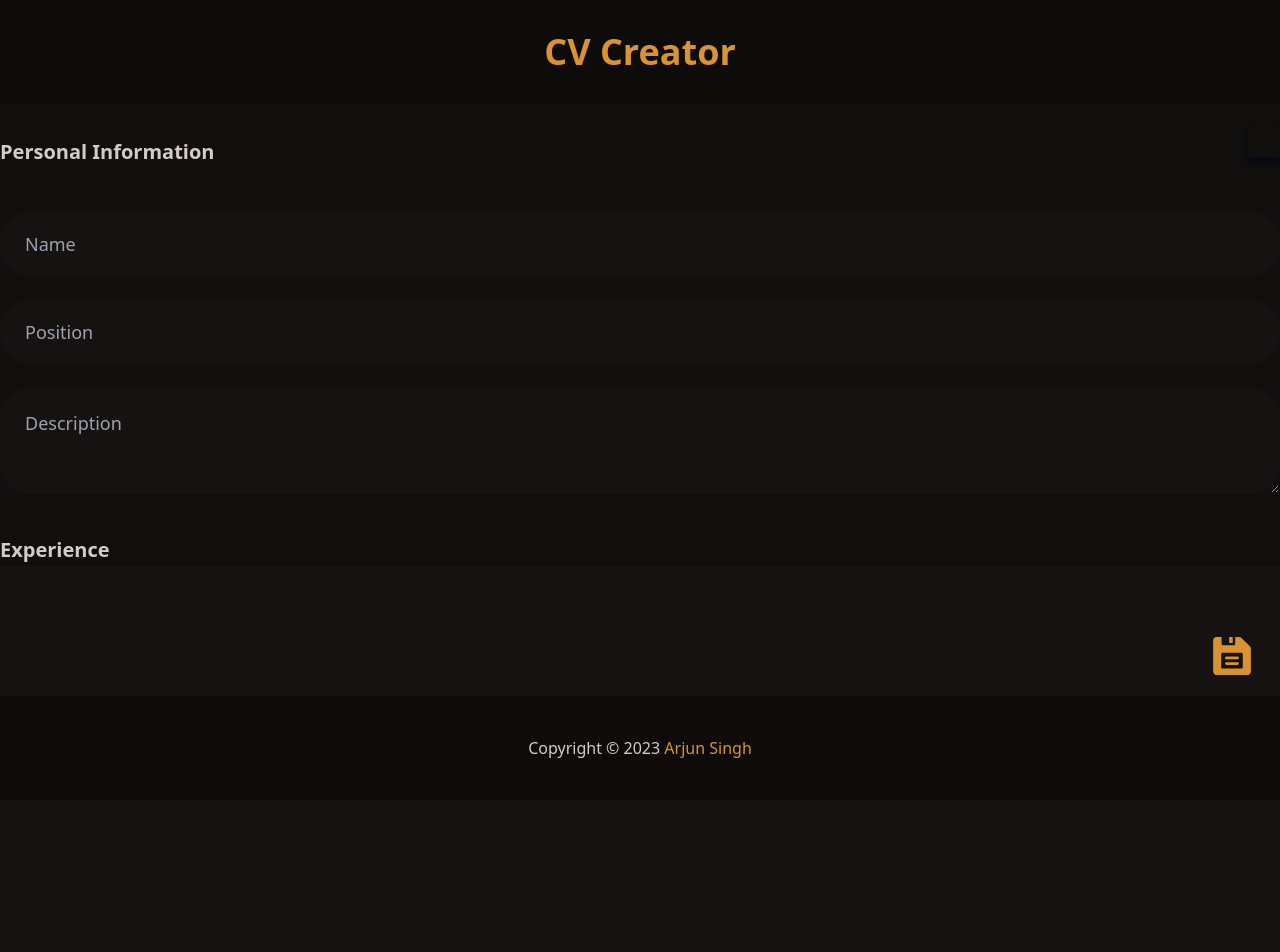
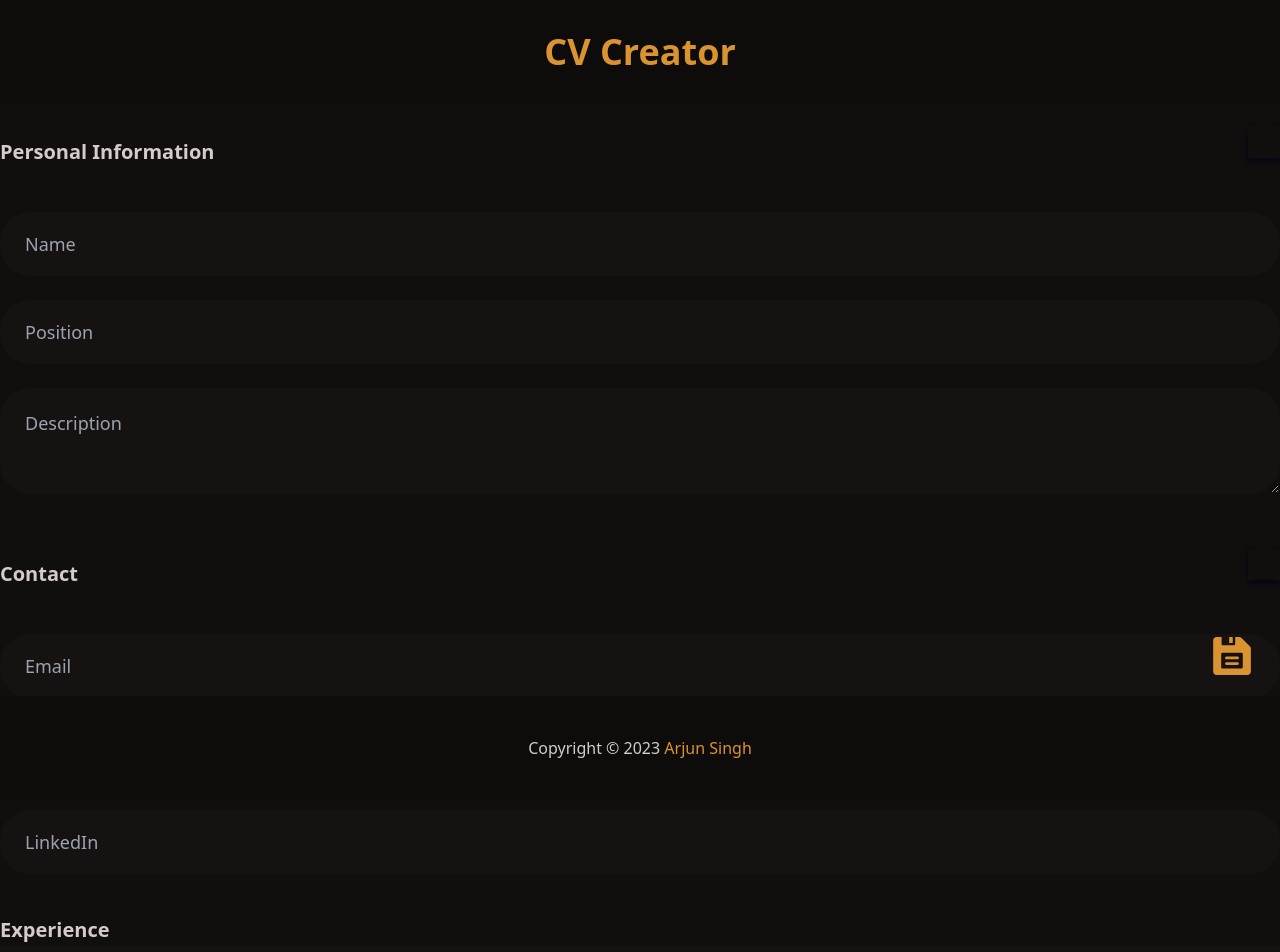
Before and after one commit to dotarjun/CV-Project-React, a React (Create React App) app: page / in a window 1280 px wide. Shown: the top 952 px of the page. Before the commit the page ends 800 px from the top, so only its background shows below. Built offline with nearby package versions, Linux system fonts and the light colour scheme.

Commit message:
✨ feat(contact.jsx): add contact form with email, GitHub and LinkedIn inputs

```diff
--- a/src/Components/Main Components/contact.jsx
+++ b/src/Components/Main Components/contact.jsx
@@ -1,8 +1,19 @@
 import React from 'react';
+import Input from './input';
 
 function Contact() {
   return (
-    <div />
+    <div>
+      <div className="flex flex-row justify-between items-center">
+        <h3 className="">Contact</h3>
+        <div className="shadow-md shadow-slate-950 w-8 h-8 cursor-pointer hover:shadow-slate-950 hover:shadow-xl" />
+      </div>
+      <div className="flex flex-col my-6 gap-2">
+        <Input placeholder="Email" type="mail" />
+        <Input placeholder="GitHub" />
+        <Input placeholder="LinkedIn" />
+      </div>
+    </div>
   );
 }
 
```
